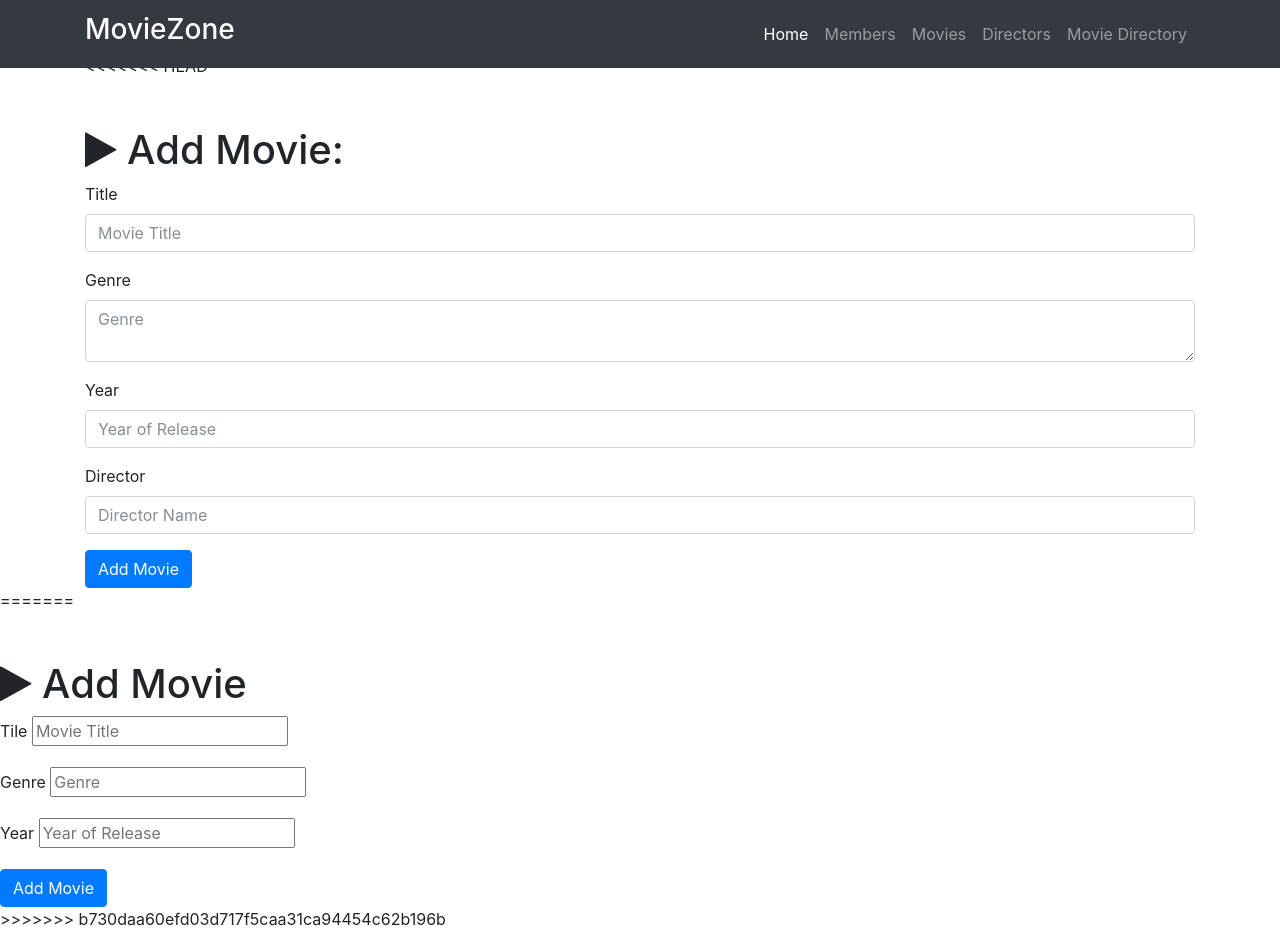
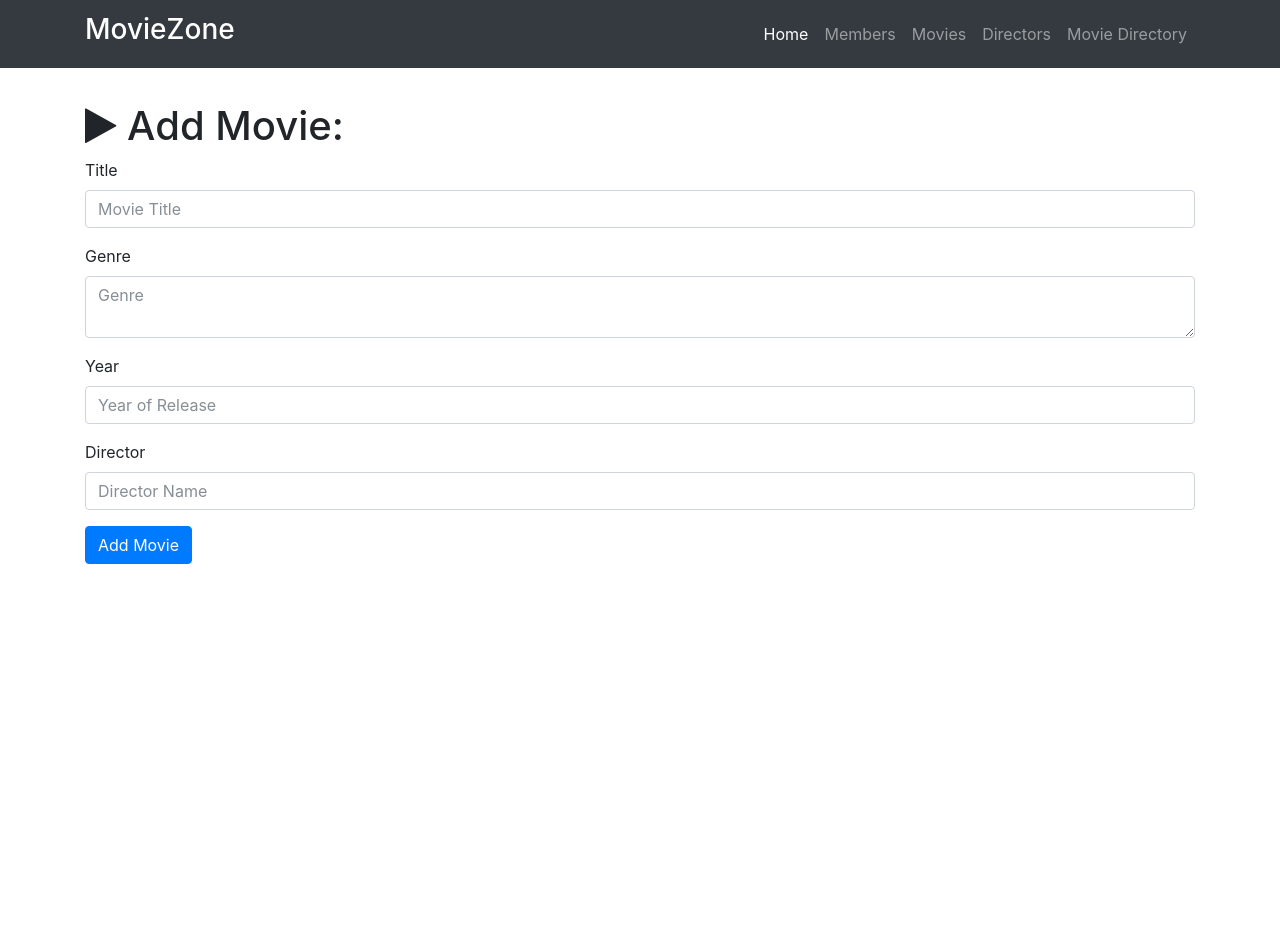
Before and after one commit to tianajarman/group-assignment, a Flask app: page /movie-directory/add in a window 1280 px wide. After the commit the page ends 564 px from the top, so only its background shows below. Run offline with Flask 2, Linux system fonts and the light colour scheme; some libraries are stand-ins or nearby versions.

Commit message:
fixed movie add and edited tables

```diff
--- a/templates/director-all.html
+++ b/templates/director-all.html
@@ -13,7 +13,6 @@ All Directors
      <table class="table">
        <thead>
          <tr>
-           <th>Director ID</th>
            <th>Name</th>
            <th>Years Active</th>
          </tr>
@@ -21,8 +20,7 @@ All Directors
        <tbody>
      {% for director in directors %}
      <tr>
-           <th scope="row">{{director.id}}</th>
-           <td>{{director.name}}</td>
+           <th scope="row">{{director.name}}</th>
            <td>{{director.years_active}}</td>
            <td><a href="/directors/edit/{{director.id}}" class="btn btn-success" role="button" aria-disabled="true">Edit</a>
            <a href="/directors/delete/{{director.id}}" class="btn btn-danger" role="button" aria-disabled="true">Delete</a></td>
--- a/templates/movie-all.html
+++ b/templates/movie-all.html
@@ -14,7 +14,6 @@ All Movies
      <table class="table">
        <thead>
          <tr>
-           <th>Movie ID</th>
            <th>Title</th>
            <th>Genre</th>
            <th>Year</th>
@@ -25,8 +24,7 @@ All Movies
        <tbody>
      {% for movie in movies %}
      <tr>
-           <th scope="row">{{movie.id}}</th>
-           <td>{{movie.title}}</td>
+           <th scope="row">{{movie.title}}</th>
            <td>{{movie.genre}}</td>
            <td>{{movie.year}}</td>
            <td>{{movie.description}}</td>
@@ -36,7 +34,7 @@ All Movies
      </tr>
       {% endfor %}
     </tbody>
-   </table>
+   </table
    {% else %}
    <h3>There are no movies in the directory yet.</h3>
    {% endif %}
--- a/templates/movies-add.html
+++ b/templates/movies-add.html
@@ -6,7 +6,6 @@ Add Movie
 
 {% block page_content %}
 <div class="container">
-<<<<<<< HEAD
    <h1 class="mt-5"><i class="fa fa-play" aria-hidden="true"></i> Add Movie:</h1>
   <form action="/movie-directory/add" method="post">
     <div class="form-group">
@@ -28,30 +27,6 @@ Add Movie
     <button type="submit" class="btn btn-primary">Add Movie</button>
   </form>
  </div>
-=======
-   <h1 class="mt-5"><i class="fa fa-play" aria-hidden="true"></i> Add Movie </h1>
-
-   <form action="/movies/add" method="post">
-     <div class="form-group">
-       <label>Tile</label>
-       <input type="text" name="title" placeholder="Movie Title" required="true">
-     </div>
-     <div class="form-group">
-       <label>Genre</label>
-       <input type="text" name="genre" placeholder="Genre" required="true">
-     </div>
-     <div class="form-group">
-       <label>Year</label>
-       <input type="text" name="year" placeholder="Year of Release" required="true">
-     </div>
-     <button type="submit" class="btn btn-primary">Add Movie</button>
-   </form>
-
-
-
-
-
->>>>>>> b730daa60efd03d717f5caa31ca94454c62b196b
 
  </div>
 {% endblock %}
```
Also changed, not shown: data.sqlite.
